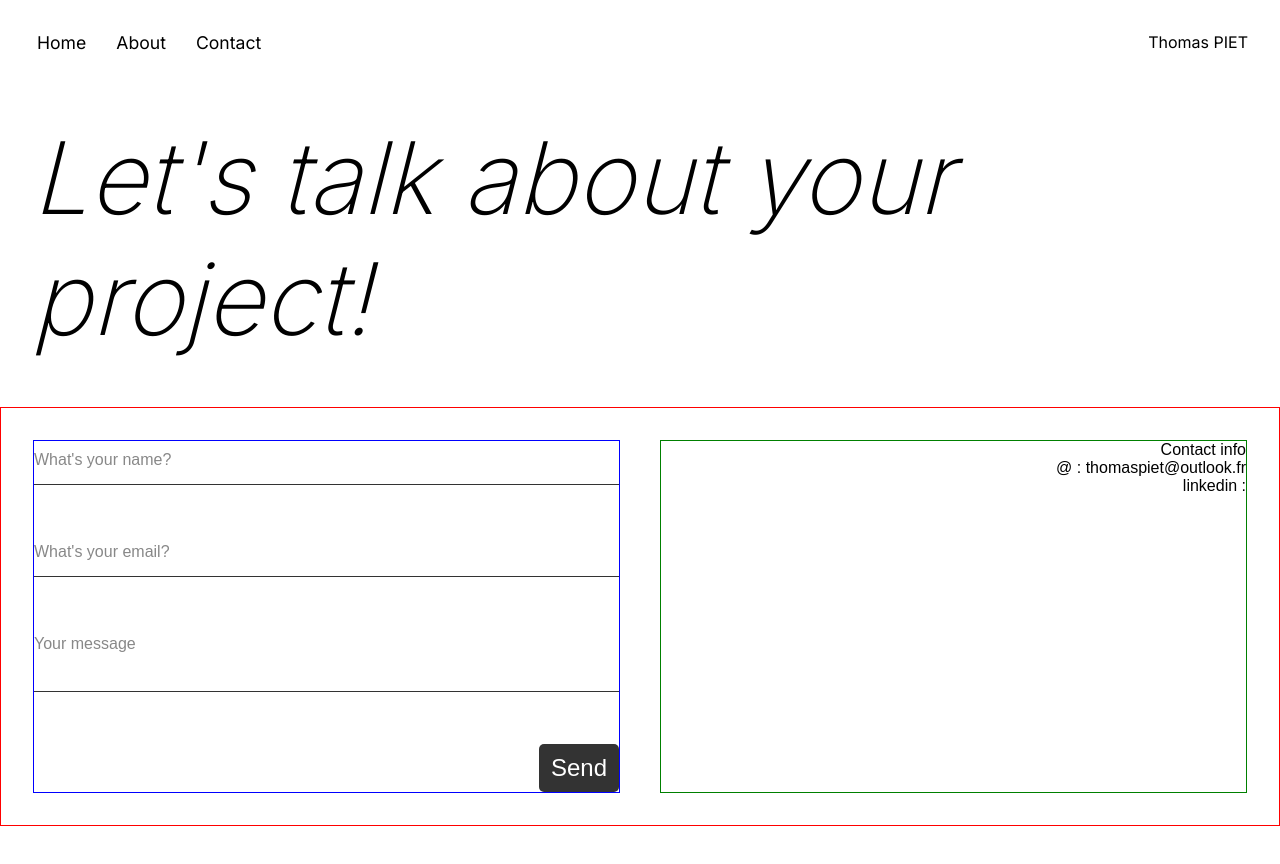
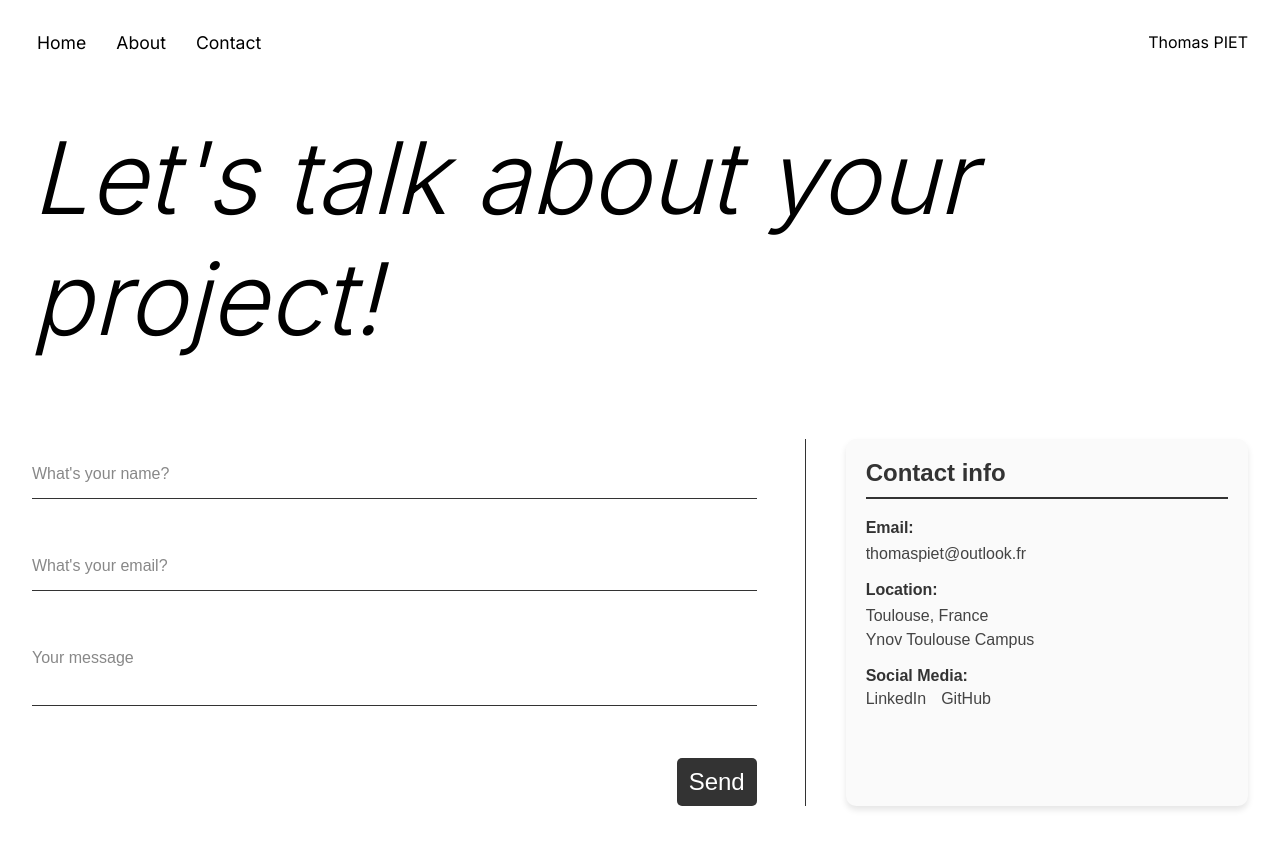
Before and after one commit to ThomasPIET/portofolioV0, a Next.js app: page /contact in a window 1280 px wide. Shown: the top 864 px of the page. Built offline with nearby package versions, Linux system fonts and the light colour scheme.

Commit message:
first commit

```diff
--- a/src/app/contact/page.js
+++ b/src/app/contact/page.js
@@ -1,5 +1,4 @@
 'use client'
-
 
 import React, { useState } from 'react'
 import styles from './page.module.css'
@@ -45,24 +44,21 @@ export default function Contact () {
 
   return (
     <main>
-      {/* eslint-disable-next-line react/no-unescaped-entities */}
       <div className={styles.title}>Let's talk about your project!</div>
       <div className={styles.container}>
         <div className={styles.formSection}>
           <form className={styles.form} onSubmit={handleContact}>
             <div className={styles.formGroup}>
               <input className={styles.input} type="text" id="name"
-                     placeholder="Your name" required  value={name}
+                     placeholder="Your name" required value={name}
                      onChange={(e) => setName(e.target.value)}/>
-              {/* eslint-disable-next-line react/no-unescaped-entities */}
               <label className={styles.label} htmlFor="name">What's your
                 name?</label>
             </div>
             <div className={styles.formGroup}>
               <input className={styles.input} type="email" id="email"
-                     placeholder="mail@mail.com" required  value={email}
+                     placeholder="mail@mail.com" required value={email}
                      onChange={(e) => setEmail(e.target.value)}/>
-              {/* eslint-disable-next-line react/no-unescaped-entities */}
               <label className={styles.label} htmlFor="email">What's your
                 email?</label>
             </div>
@@ -71,10 +67,12 @@ export default function Contact () {
                         placeholder="Hello Thomas, can you help me with ..."
                         required value={message}
                         onChange={(e) => setMessage(e.target.value)}></textarea>
-              <label className={styles.label} htmlFor="message">Your message</label>
+              <label className={styles.label} htmlFor="message">Your
+                message</label>
             </div>
             {isSubmitted && (
-              <div className={styles.successMessage}>Email sent successfully!</div>
+              <div className={styles.successMessage}>Email sent
+                successfully!</div>
             )}
             {error && (
               <div className={styles.errorMessage}>{error}</div>
@@ -83,12 +81,27 @@ export default function Contact () {
           </form>
         </div>
         <div className={styles.contactInfo}>
-          <p>Contact info</p>
-          <p> @ : thomaspiet@outlook.fr</p>
-          <p> linkedin : </p>
+          <h3>Contact info</h3>
+          <div className={styles.contactItem}>
+            <strong>Email:</strong>
+            <p>thomaspiet@outlook.fr</p>
+          </div>
+          <div className={styles.contactItem}>
+            <strong>Location:</strong>
+            <p>Toulouse, France<br/>Ynov Toulouse Campus</p>
+          </div>
+          <div className={styles.contactItem}>
+            <strong>Social Media:</strong>
+            <ul className={styles.socialLinks}>
+              <li><a href="..." target="_blank"
+                     rel="noopener noreferrer">LinkedIn</a></li>
+              <li><a href="..." target="_blank"
+                     rel="noopener noreferrer">GitHub</a></li>
+            </ul>
+          </div>
         </div>
+
       </div>
     </main>
-
   )
 }
--- a/src/app/contact/page.module.css
+++ b/src/app/contact/page.module.css
@@ -1,5 +1,5 @@
 .title {
-    font-weight: 250;
+    font-weight: 300; /* Use a standard font-weight */
     font-style: oblique;
     font-size: 100px;
     margin-left: 2rem;
@@ -13,13 +13,14 @@
     margin: 3rem 0;
     padding: 2rem;
     font-family: Arial, sans-serif;
-    border: 1px solid red;
 }
 
 .formSection {
     flex: 2;
     margin-right: 2.5rem;
-    border: 1px solid blue;
+    padding-right: 3rem;
+    padding-top: 1rem;
+    border-right: 1px solid #333;
 }
 
 .form {
@@ -78,7 +79,7 @@
     color: #999;
 }
 
-.button{
+.button {
     width: 5rem;
     padding: 0.625rem 0;
     border: none;
@@ -90,20 +91,71 @@
     align-self: flex-end;
 }
 
-.contactInfo{
-    flex: 2;
-    border : 1px solid green;
-    /*align-self: flex-end;*/
-    text-align: right;
-
-}
-
 .successMessage, .errorMessage {
     margin-top: 20px;
     font-size: 16px;
+}
+
+.successMessage {
     color: green;
 }
 
 .errorMessage {
     color: red;
 }
+
+.contactInfo {
+    flex: 1;
+    display: flex;
+    flex-direction: column;
+    padding: 20px;
+    font-size: 16px;
+    background-color: #fafafa;
+    border-radius: 10px;
+    box-shadow: 0 4px 6px rgba(0, 0, 0, 0.1);
+}
+
+.contactInfo h3 {
+    font-size: 24px;
+    color: #333;
+    margin-bottom: 20px;
+    border-bottom: 2px solid #333;
+    padding-bottom: 10px;
+}
+
+.contactItem {
+    display: flex;
+    flex-direction: column;
+    margin-bottom: 15px;
+}
+
+.contactItem strong {
+    color: #333;
+    font-weight: 600;
+    margin-bottom: 5px;
+}
+
+.contactItem p {
+    margin: 0;
+    color: #444;
+    line-height: 1.5;
+}
+
+.socialLinks {
+    list-style-type: none;
+    padding: 0;
+    margin: 0;
+    display: flex;
+    gap: 15px;
+}
+
+.socialLinks li a {
+    color: #444;
+    text-decoration: none;
+    font-size: 16px;
+    transition: color 0.3s ease;
+}
+
+.socialLinks li a:hover {
+    color: #0077b5;
+}
```
